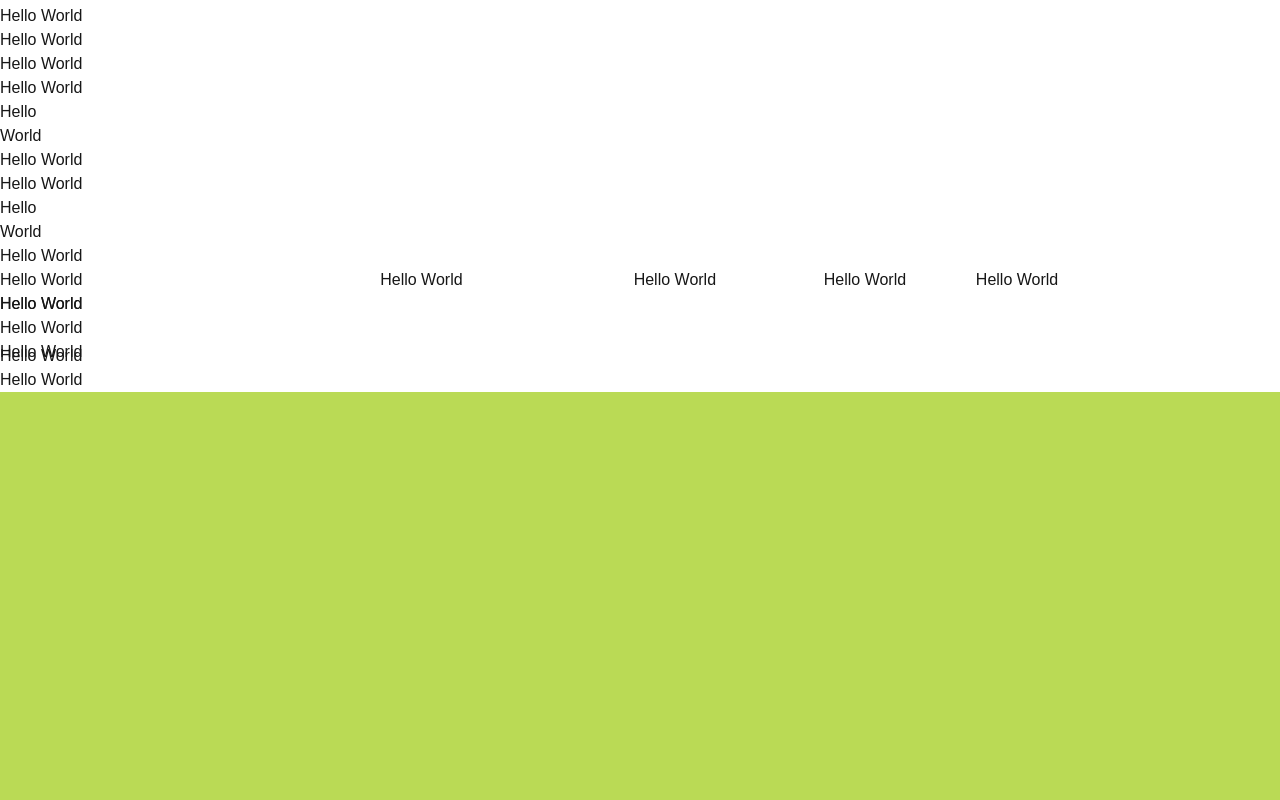
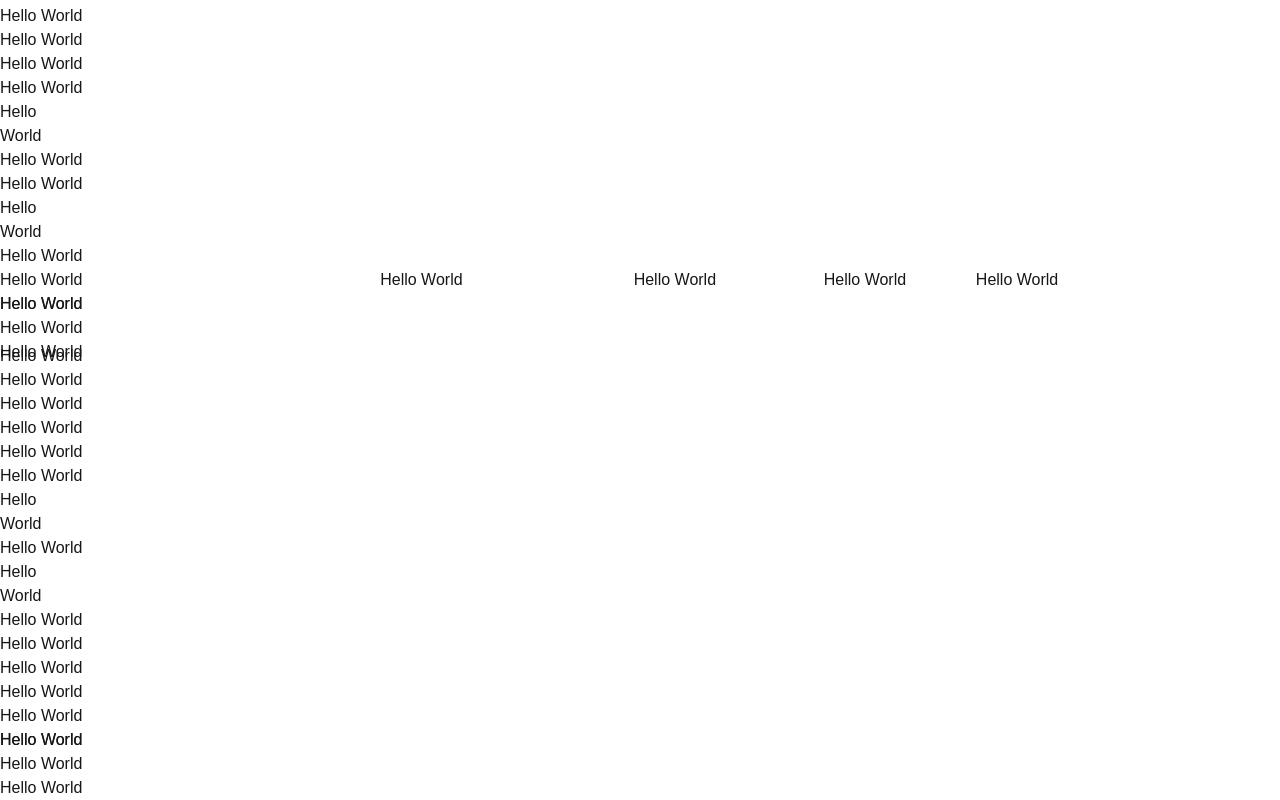
Before and after one commit to vietle290/tailwindcss, a Next.js app: page / in a window 1280 px wide. Shown: the part 1662-2462 px from the top of the page. Before the commit the page ends 2054 px from the top, so only its background shows below. Built offline with nearby package versions, Linux system fonts and the light colour scheme.

Commit message:
Tailwindcss Min & Max Width, Height

```diff
--- a/app/page.tsx
+++ b/app/page.tsx
@@ -140,6 +140,28 @@ export default function Home() {
         <p className="h-1.5">Hello World</p>
         <p className="h-auto">Hello World</p>
       </div>
+      {/* Tailwind Min & Max Width */}
+      <div>
+        <p className="min-w-0">Hello World</p>
+        <p className="min-w-full">Hello World</p>
+        <p className="min-w-min">Hello World</p>
+        <p className="min-w-max">Hello World</p>
+        <p className="max-w-0">Hello World</p>
+        <p className="max-w-full">Hello World</p>
+        <p className="max-w-min">Hello World</p>
+        <p className="max-w-max">Hello World</p>
+      </div>
+      {/* Tailwind Min & Max Height */}
+      <div>
+        <p className="min-h-0">Hello World</p>
+        <p className="min-h-full">Hello World</p>
+        <p className="min-h-min">Hello World</p>
+        <p className="min-h-max">Hello World</p>
+        <p className="max-h-0">Hello World</p>
+        <p className="max-h-full">Hello World</p>
+        <p className="max-h-min">Hello World</p>
+        <p className="max-h-max">Hello World</p>
+      </div>
     </div>
   );
 }
```
